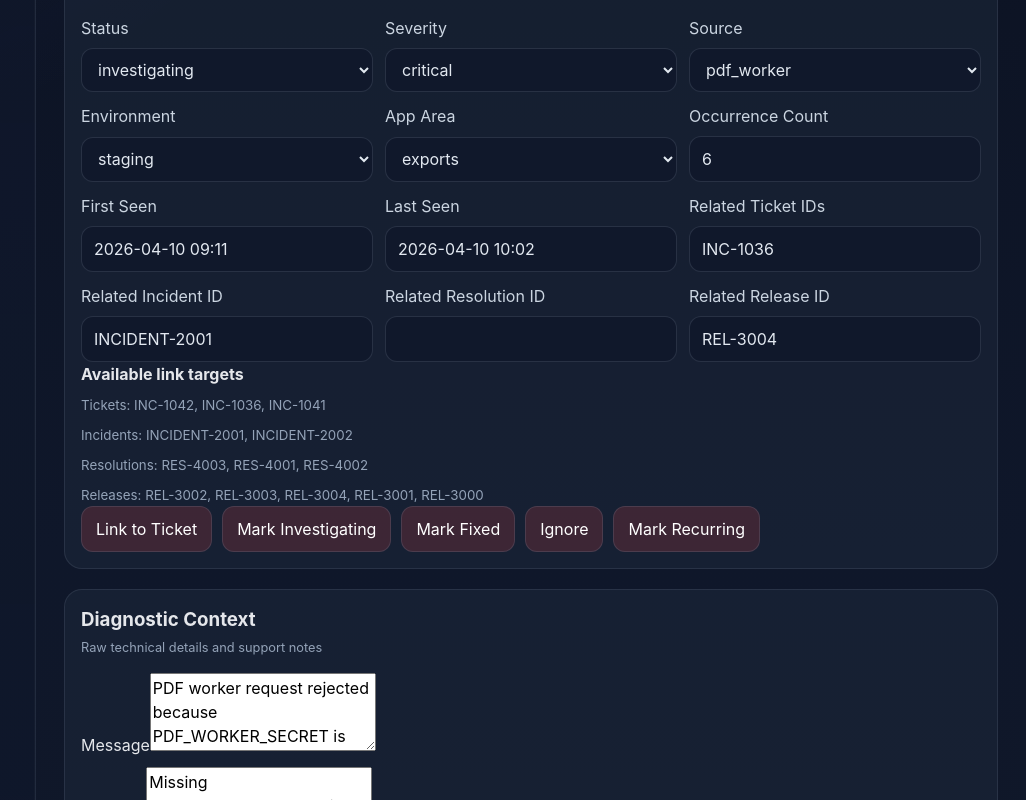
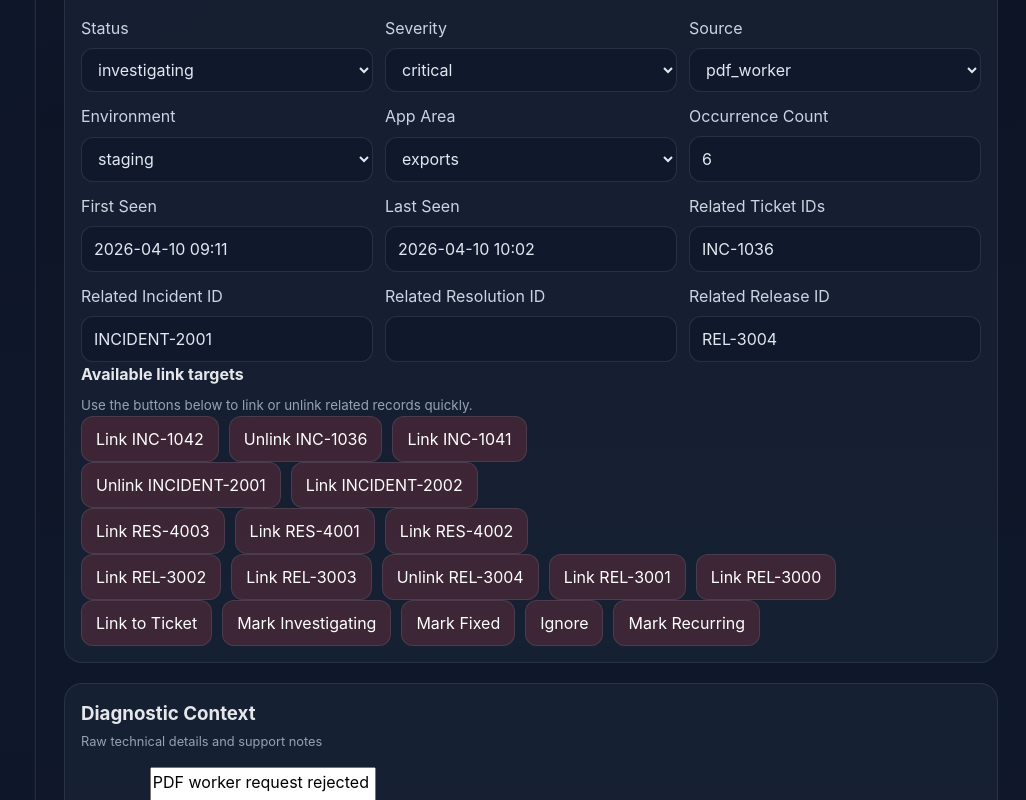
Before and after one commit to Emanuel628/InEx-IT-Support, a React (Vite) app: page /errors/ERR-5001 in a window 1280 px wide. Shown: the part 503-1303 px from the top of the page, without its empty margins (254-1280 px from the left). Built offline with nearby package versions, Linux system fonts and the light colour scheme.

Commit message:
Add one-click link actions to error detail workflow

```diff
--- a/src/pages/errors/ErrorDetailPage.tsx
+++ b/src/pages/errors/ErrorDetailPage.tsx
@@ -85,6 +85,24 @@ export function ErrorDetailPage() {
 
   function setQuickStatus(nextStatus: ErrorLogStatus) {
     updateAndRefresh({ status: nextStatus });
+  }
+
+  function toggleTicketLink(ticketId: string) {
+    const exists = record.relatedTicketIds.includes(ticketId);
+    const nextTicketIds = exists
+      ? record.relatedTicketIds.filter((value) => value !== ticketId)
+      : [...record.relatedTicketIds, ticketId];
+
+    updateAndRefresh({
+      relatedTicketIds: nextTicketIds,
+      status: nextTicketIds.length ? 'linked_to_ticket' : record.status,
+    });
+  }
+
+  function toggleSingleLink<K extends 'relatedIncidentId' | 'relatedResolutionId' | 'relatedReleaseId'>(key: K, value: string) {
+    updateAndRefresh({
+      [key]: record[key] === value ? '' : value,
+    } as Pick<typeof record, K>);
   }
 
   return (
@@ -175,10 +193,55 @@ export function ErrorDetailPage() {
 
         <div className="error-link-list">
           <strong>Available link targets</strong>
-          <small>Tickets: {tickets.map((ticket) => ticket.id).join(', ') || '—'}</small>
-          <small>Incidents: {incidents.map((incident) => incident.id).join(', ') || '—'}</small>
-          <small>Resolutions: {resolutions.map((resolution) => resolution.id).join(', ') || '—'}</small>
-          <small>Releases: {releases.map((release) => release.id).join(', ') || '—'}</small>
+          <small>Use the buttons below to link or unlink related records quickly.</small>
+        </div>
+
+        <div className="error-inline-actions">
+          {tickets.map((ticket) => (
+            <button
+              key={ticket.id}
+              type="button"
+              onClick={() => toggleTicketLink(ticket.id)}
+            >
+              {record.relatedTicketIds.includes(ticket.id) ? `Unlink ${ticket.id}` : `Link ${ticket.id}`}
+            </button>
+          ))}
+        </div>
+
+        <div className="error-inline-actions">
+          {incidents.map((incident) => (
+            <button
+              key={incident.id}
+              type="button"
+              onClick={() => toggleSingleLink('relatedIncidentId', incident.id)}
+            >
+              {record.relatedIncidentId === incident.id ? `Unlink ${incident.id}` : `Link ${incident.id}`}
+            </button>
+          ))}
+        </div>
+
+        <div className="error-inline-actions">
+          {resolutions.map((resolution) => (
+            <button
+              key={resolution.id}
+              type="button"
+              onClick={() => toggleSingleLink('relatedResolutionId', resolution.id)}
+            >
+              {record.relatedResolutionId === resolution.id ? `Unlink ${resolution.id}` : `Link ${resolution.id}`}
+            </button>
+          ))}
+        </div>
+
+        <div className="error-inline-actions">
+          {releases.map((release) => (
+            <button
+              key={release.id}
+              type="button"
+              onClick={() => toggleSingleLink('relatedReleaseId', release.id)}
+            >
+              {record.relatedReleaseId === release.id ? `Unlink ${release.id}` : `Link ${release.id}`}
+            </button>
+          ))}
         </div>
 
         <div className="error-inline-actions">
```
